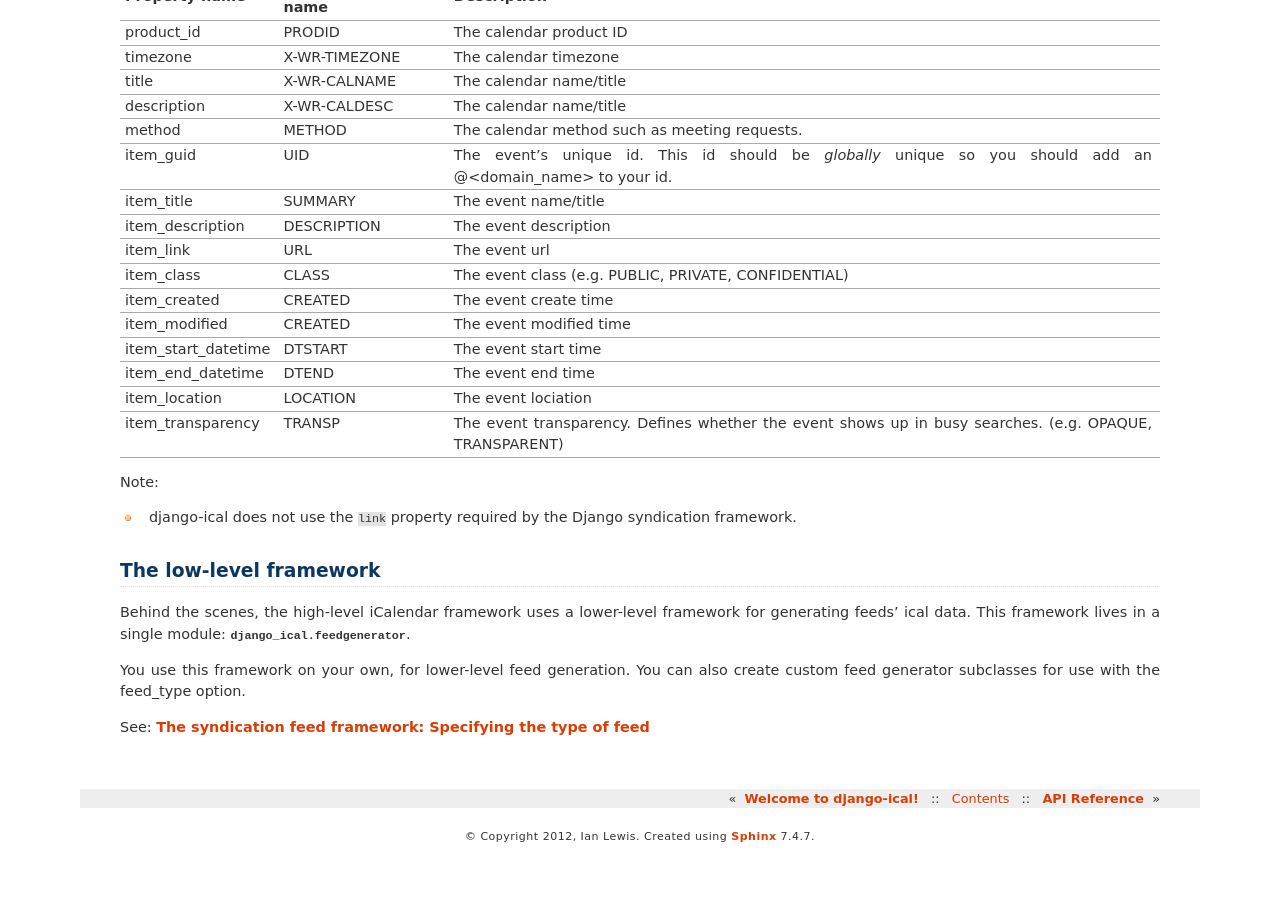
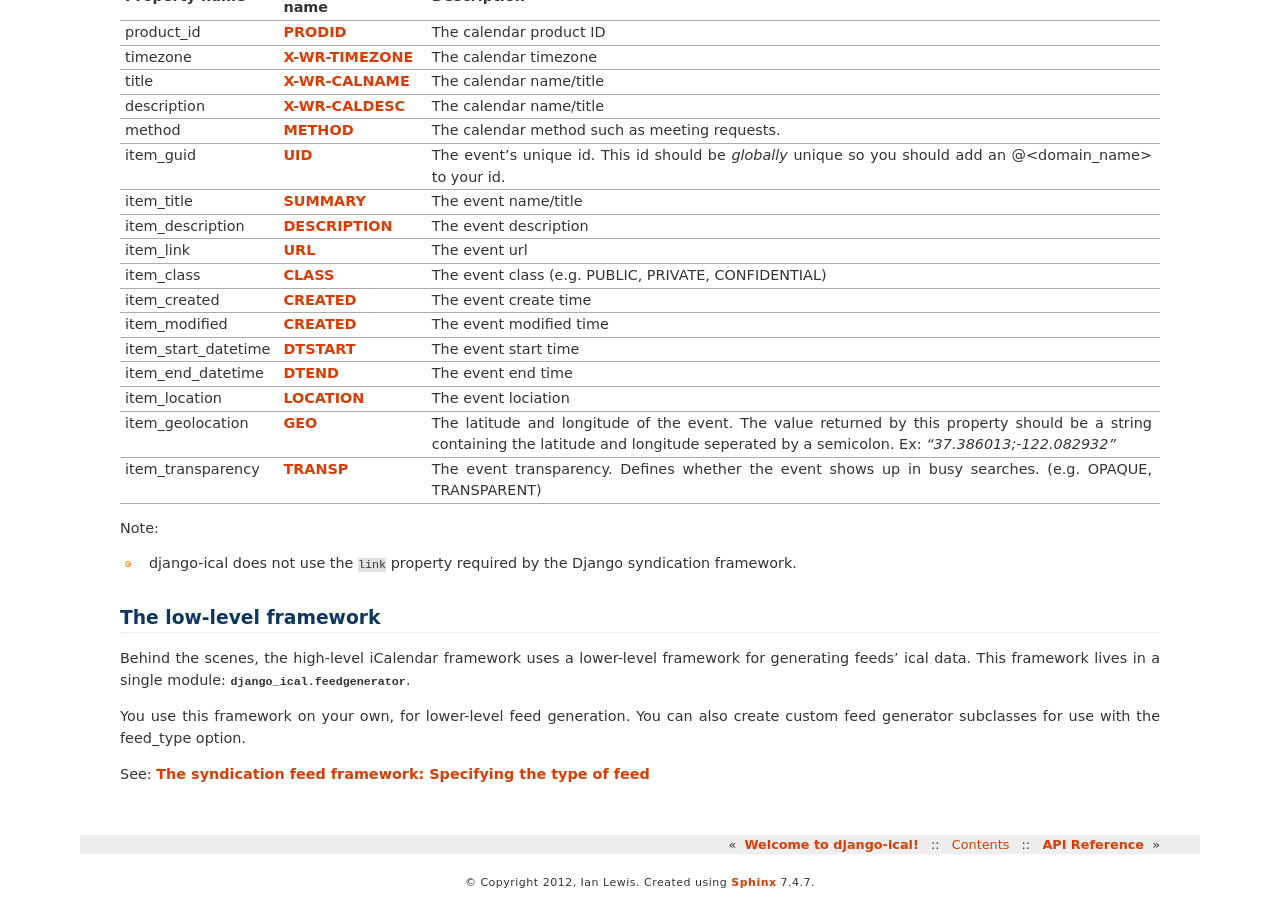
Before and after one commit to jazzband/django-ical, a Sphinx documentation site: the page built from docs/source/usage.rst, in a window 1280 px wide and 900 px high, scrolled down 1056 px. Built offline with Sphinx 7.4.7, drawn with Linux system fonts in a browser that asks for light colours; before the commit the page ends 1909 px from its top, so only the background shows below that; some of the changed text lies outside the part shown.

Commit message:
Updated docs for 1.2

```diff
--- a/docs/source/conf.py
+++ b/docs/source/conf.py
@@ -54,9 +54,9 @@
 # built documents.
 #
 # The short X.Y version.
-version = '1.0'
+version = '1.2'
 # The full version, including alpha/beta/rc tags.
-release = '1.0'
+release = '1.2'
 
 # The language for content autogenerated by Sphinx. Refer to documentation
 # for a list of supported languages.
--- a/docs/source/usage.rst
+++ b/docs/source/usage.rst
@@ -65,44 +65,53 @@
 +-----------------------+-----------------------+-----------------------------+
 | Property name         | iCalendar field name  | Description                 |
 +=======================+=======================+=============================+
-| product_id            | PRODID                | The calendar product ID     |
+| product_id            | `PRODID`_             | The calendar product ID     |
 +-----------------------+-----------------------+-----------------------------+
-| timezone              | X-WR-TIMEZONE         | The calendar timezone       |
+| timezone              | `X-WR-TIMEZONE`_      | The calendar timezone       |
 +-----------------------+-----------------------+-----------------------------+
-| title                 | X-WR-CALNAME          | The calendar name/title     |
+| title                 | `X-WR-CALNAME`_       | The calendar name/title     |
 +-----------------------+-----------------------+-----------------------------+
-| description           | X-WR-CALDESC          | The calendar name/title     |
+| description           | `X-WR-CALDESC`_       | The calendar name/title     |
 +-----------------------+-----------------------+-----------------------------+
-| method                | METHOD                | The calendar method such as |
+| method                | `METHOD`_             | The calendar method such as |
 |                       |                       | meeting requests.           |
 +-----------------------+-----------------------+-----------------------------+
-| item_guid             | UID                   | The event's unique id.      |
+| item_guid             | `UID`_                | The event's unique id.      |
 |                       |                       | This id should be           |
 |                       |                       | *globally* unique so you    |
 |                       |                       | should add an               |
 |                       |                       | @<domain_name> to your id.  |
 +-----------------------+-----------------------+-----------------------------+
-| item_title            | SUMMARY               | The event name/title        |
+| item_title            | `SUMMARY`_            | The event name/title        |
 +-----------------------+-----------------------+-----------------------------+
-| item_description      | DESCRIPTION           | The event description       |
+| item_description      | `DESCRIPTION`_        | The event description       |
 +-----------------------+-----------------------+-----------------------------+
-| item_link             | URL                   | The event url               |
+| item_link             | `URL`_                | The event url               |
 +-----------------------+-----------------------+-----------------------------+
-| item_class            | CLASS                 | The event class             |
+| item_class            | `CLASS`_              | The event class             |
 |                       |                       | (e.g. PUBLIC, PRIVATE,      |
 |                       |                       | CONFIDENTIAL)               |
 +-----------------------+-----------------------+-----------------------------+
-| item_created          | CREATED               | The event create time       |
+| item_created          | `CREATED`_            | The event create time       |
 +-----------------------+-----------------------+-----------------------------+
-| item_modified         | CREATED               | The event modified time     |
+| item_modified         | `CREATED`_            | The event modified time     |
 +-----------------------+-----------------------+-----------------------------+
-| item_start_datetime   | DTSTART               | The event start time        |
+| item_start_datetime   | `DTSTART`_            | The event start time        |
 +-----------------------+-----------------------+-----------------------------+
-| item_end_datetime     | DTEND                 | The event end time          |
+| item_end_datetime     | `DTEND`_              | The event end time          |
 +-----------------------+-----------------------+-----------------------------+
-| item_location         | LOCATION              | The event lociation         |
+| item_location         | `LOCATION`_           | The event lociation         |
 +-----------------------+-----------------------+-----------------------------+
-| item_transparency     | TRANSP                | The event transparency.     |
+| item_geolocation      | `GEO`_                | The latitude and longitude  |
+|                       |                       | of the event. The value     |
+|                       |                       | returned by this property   |
+|                       |                       | should be a string          |
+|                       |                       | containing the latitude and |
+|                       |                       | longitude seperated by a    |
+|                       |                       | semicolon. Ex:              |
+|                       |                       | *"37.386013;-122.082932"*   |
++-----------------------+-----------------------+-----------------------------+
+| item_transparency     | `TRANSP`_             | The event transparency.     |
 |                       |                       | Defines whether the event   |
 |                       |                       | shows up in busy searches.  |
 |                       |                       | (e.g. OPAQUE, TRANSPARENT)  |
@@ -125,3 +134,20 @@
 option.
 
 See: `The syndication feed framework: Specifying the type of feed <https://docs.djangoproject.com/en/1.4/ref/contrib/syndication/#specifying-the-type-of-feed>`_
+
+.. _PRODID: http://www.kanzaki.com/docs/ical/prodid.html
+.. _METHOD: http://www.kanzaki.com/docs/ical/method.html
+.. _SUMMARY: http://www.kanzaki.com/docs/ical/summary.html
+.. _DESCRIPTION: http://www.kanzaki.com/docs/ical/description.html
+.. _UID: http://www.kanzaki.com/docs/ical/uid.html
+.. _CLASS: http://www.kanzaki.com/docs/ical/class.html
+.. _CREATED: http://www.kanzaki.com/docs/ical/created.html
+.. _DTSTART: http://www.kanzaki.com/docs/ical/dtstart.html
+.. _DTEND: http://www.kanzaki.com/docs/ical/dtend.html
+.. _GEO: http://www.kanzaki.com/docs/ical/geo.html
+.. _LOCATION: http://www.kanzaki.com/docs/ical/location.html
+.. _TRANSP: http://www.kanzaki.com/docs/ical/transp.html
+.. _URL: http://www.kanzaki.com/docs/ical/url.html
+.. _X-WR-CALNAME: http://en.wikipedia.org/wiki/ICalendar#Calendar_extensions
+.. _X-WR-CALDESC: http://en.wikipedia.org/wiki/ICalendar#Calendar_extensions
+.. _X-WR-TIMEZONE: http://en.wikipedia.org/wiki/ICalendar#Calendar_extensions
--- a/setup.py
+++ b/setup.py
@@ -4,7 +4,7 @@
 
 setup (
     name='django-ical',
-    version='1.2',
+    version='1.3',
     description="iCal feeds for Django based on Django's syndication feed framework.",
     long_description=open('README.rst').read() + '\n' + open('CHANGES.rst').read(),
     author='Ian Lewis',
```
